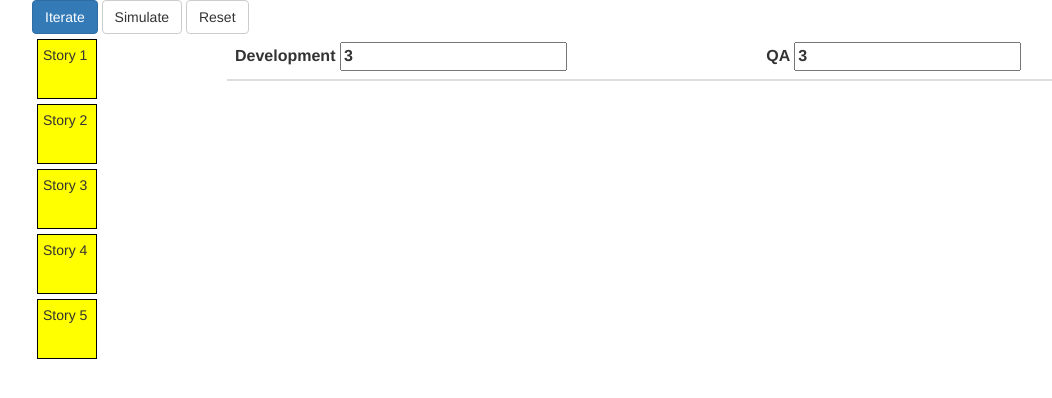
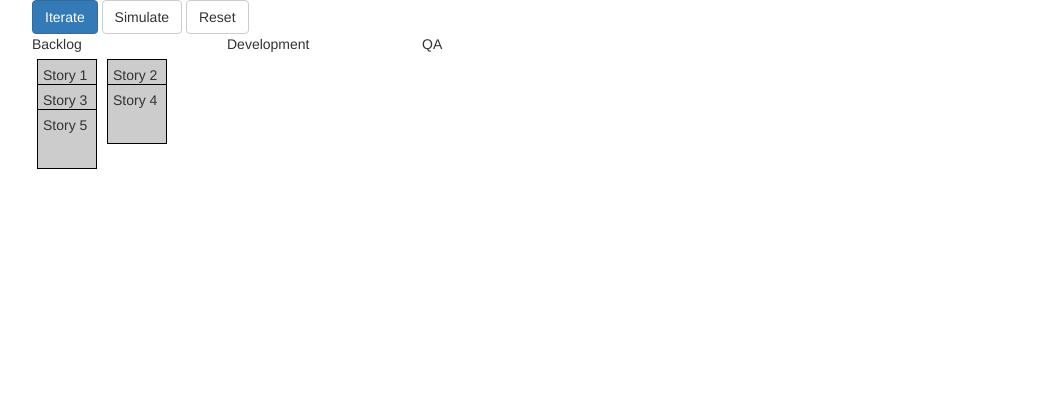
Before and after one commit to michelgrootjans/kanban_wip_experiment, a PHP site: page /kanban.html in a window 1280 px wide. Shown: the top 398 px of the page, without its empty margins (38-1090 px from the left). Run offline with PHP 8.4, Linux system fonts and the light colour scheme; lists and menus that the app fills with data are empty.

Commit message:
removed table layout

```diff
--- a/kanban.html
+++ b/kanban.html
@@ -17,38 +17,33 @@
     </div>
 
     <div class="row">
-      <div class="col-xs-2 backlog" data-bind="template: { name: 'story-template', foreach: backlog.stories}">
+      <div data-bind="template: { name: 'single-column-template', data: backlog}">
       </div>
-      <div class="col-xs-10">
-        <table class="table">
-          <thead>
-            <tr>
-              <th colspan="2">
-                <span data-bind="text: develop.name"></span>
-                <input data-bind="value: develop.wip_limit"></input>
-              </th>
-              <th colspan="2">
-                <span data-bind="text: qa.name"></span>
-                <input data-bind="value: qa.wip_limit"></input>
-              </th>
-            </tr>
-          </thead>
-          <tbody>
-            <tr>
-              <td data-bind="template: { name: 'story-template', foreach: develop.busy}" />
-              <td data-bind="template: { name: 'story-template', foreach: develop.done}" />
-              <td data-bind="template: { name: 'story-template', foreach: qa.busy}" />
-              <td data-bind="template: { name: 'story-template', foreach: qa.done}" />
-            </tr>
-          </tbody>
-        </table>
+      <div data-bind="template: { name: 'column-template', foreach: columns}">
       </div>
     </div>
 
   </div>
 
+  <script type="text/html" id="single-column-template">
+    <div class='col-xs-2'>
+      <span data-bind="text: name"></span>
+      <div class="backlog" data-bind="template: { name: 'story-template', foreach: stories}"></div>
+    </div>
+  </script>
+
+  <script type="text/html" id="column-template">
+    <div class='col-xs-2'>
+      <span data-bind="text: name"></span>
+      <div class="row">
+        <div class='col-xs-6' data-bind="template: { name: 'story-template', foreach: busy}"></div>
+        <div class='col-xs-6' data-bind="template: { name: 'story-template', foreach: done}"></div>
+      </div>
+    </div>
+  </script>
+
   <script type="text/html" id="story-template">
-    <div class="story" data-bind="text: name"></div>
+    <div class="story" data-bind="text: name"></span>
   </script>
 
   <script type="text/javascript" src="kanban_board_2.js"></script>
--- a/kanban_board_2.js
+++ b/kanban_board_2.js
@@ -64,27 +64,14 @@ var KanbanBoard = function() {
   self.develop = new DoubleColumn("Development", self.backlog);
   self.qa = new DoubleColumn("QA", self.develop);
 
-  var columns = [self.qa, self.develop];
+  self.columns = ko.observableArray([self.develop, self.qa]);
 
   self.iterate = function(){
-    for(i=0; i < columns.length; i++){
-      columns[i].work();
-      columns[i].pull();
+    for(i=columns().length-1; i >= 0 ; i--){
+      self.columns()[i].work();
+      self.columns()[i].pull();
     }
   };
-
-  self.work = function(){
-    for(i=0; i < columns.length; i++){
-      columns[i].work();
-      setTimeout(pull, 100);
-    }
-  }
-
-  self.pull = function(){
-    for(i=0; i < columns.length; i++){
-      columns[i].pull();
-    }
-  }
 
   self.simulate = function(){
     backlog.stories().clear();
--- a/style.css
+++ b/style.css
@@ -5,6 +5,16 @@
   background-color: yellow;
   padding: 5px;
   margin: 5px;
+  float: left;
+}
+
+.backlog {
+  margin-top: 45px;
+}
+
+.backlog .story {
+  background-color: #ccc;
+  margin-top: -40px;
 }
 
 .lead-time{
```
